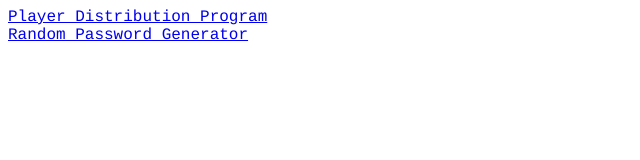
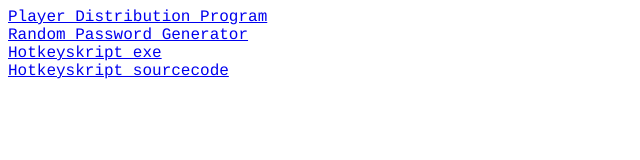
Before and after one commit to FabzAn/fabzan.github.io, a plain HTML site: page index.html in a window 1280 px wide. Shown: the whole page, without its empty margins (0-640 px from the left). Drawn offline with Linux system fonts and the light colour scheme.

Commit message:
Hotkeyskript added to index

```diff
--- a/index.html
+++ b/index.html
@@ -8,7 +8,9 @@
     <body style="font-family: Courier, monospace; font-size: 100%">
         <div>
 			<a href="./pdp.html">Player Distribution Program</a> <br>
-            <a href="./passwordgen.html">Random Password Generator</a>
+			<a href="./passwordgen.html">Random Password Generator</a> <br>
+			<a href="./FabiansFabelhaftesHotkeySkript.exe">Hotkeyskript exe</a> <br>
+			<a href="./FabiansFabelhaftesHotkeySkript.ahk">Hotkeyskript sourcecode</a> <br>
         </div>
     </body>
 </html>
```
